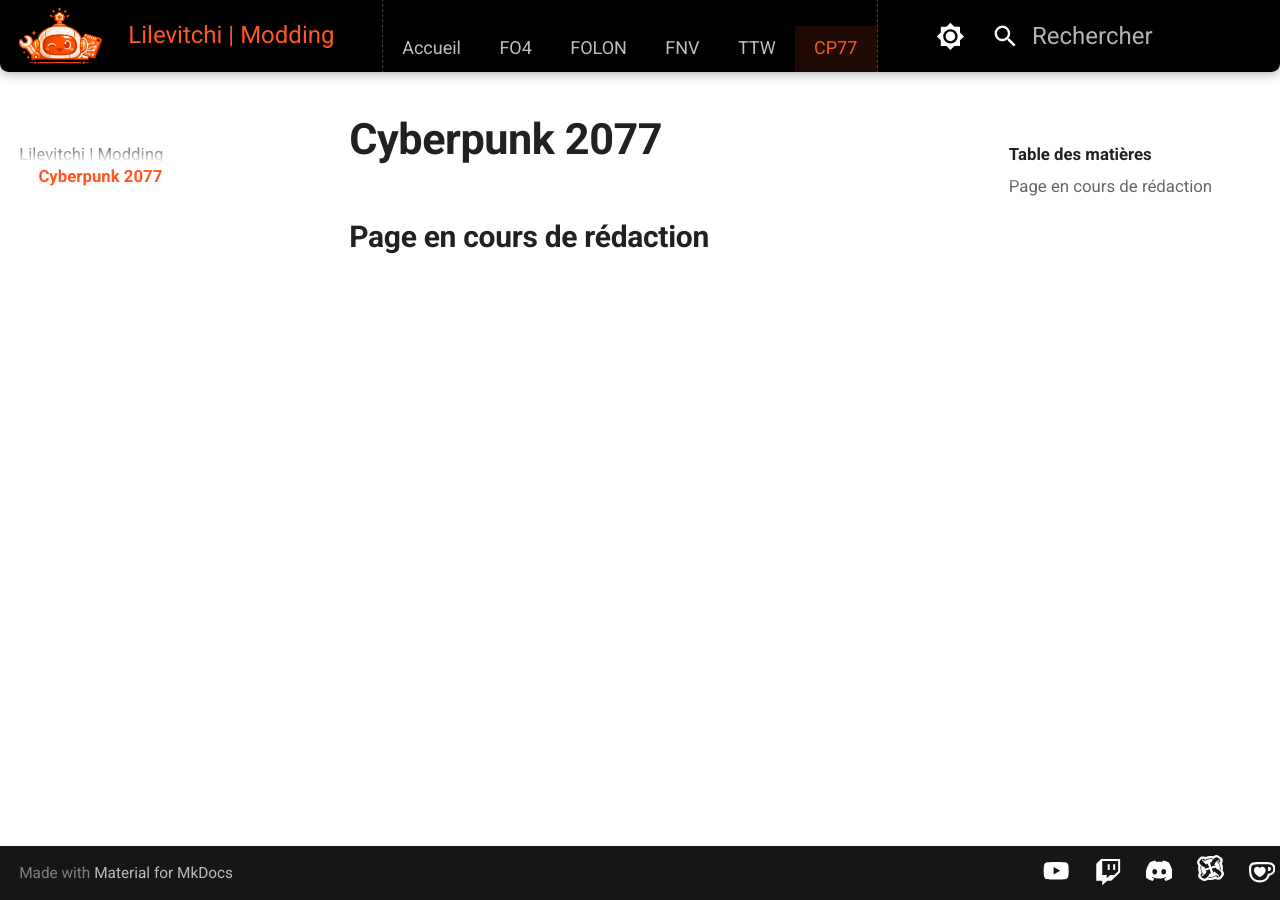
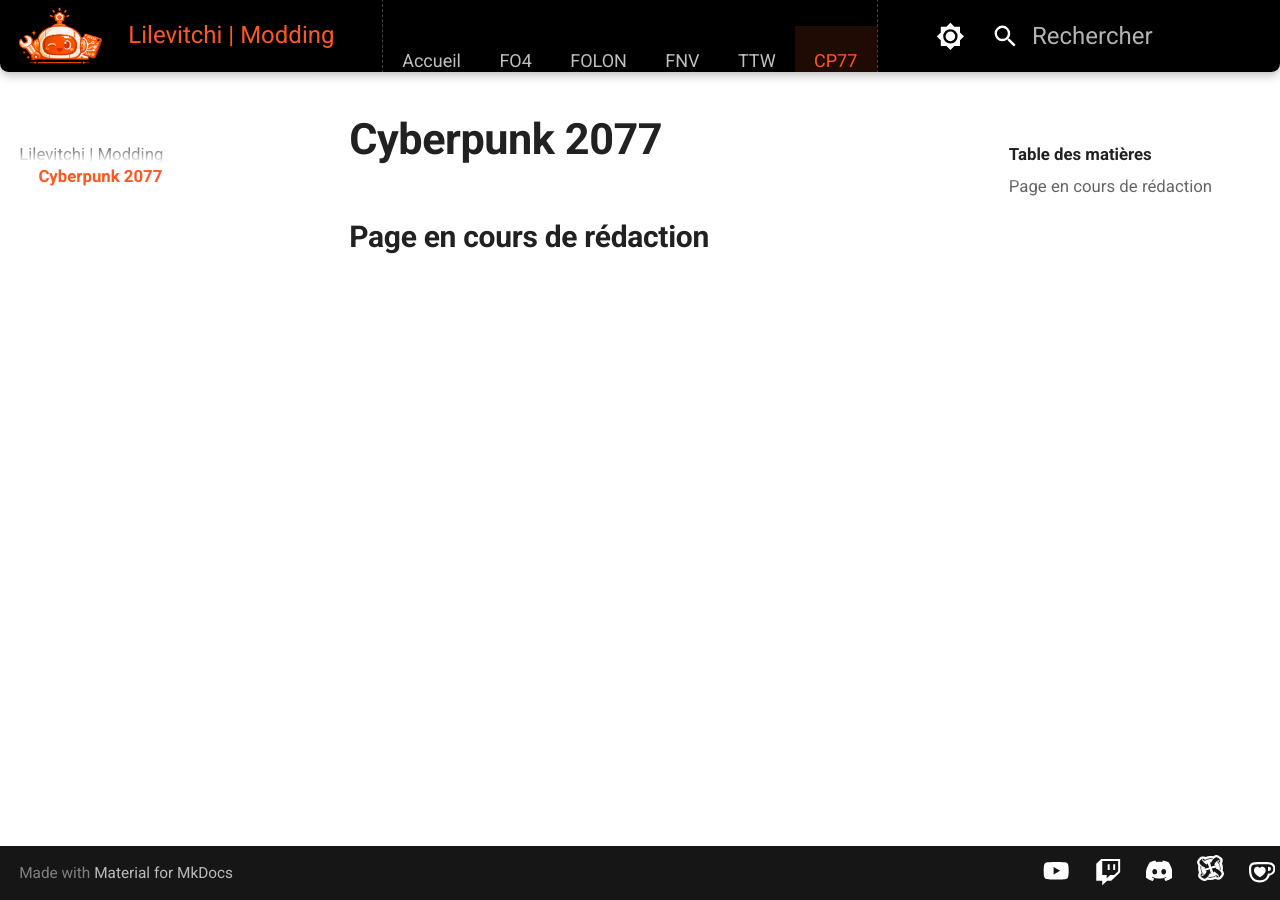
Before and after one commit to Lilevitchi/lilevitchi.github.io, an MkDocs documentation site: the page built from docs/cyberpunk/index.md, in a window 1280 px wide. Built offline with MkDocs 1.6.1 and Material for MkDocs 9.7.7, drawn with Linux system fonts in a browser that asks for light colours.

Commit message:
Update extra.css

```diff
--- a/docs/stylesheets/extra.css
+++ b/docs/stylesheets/extra.css
@@ -157,7 +157,7 @@
   align-items: center;
   height: 100%;
   gap: 0;
-  padding-bot: 0.8rem;
+  padding: 0;
   margin: 0;
    outline: 1px dashed rgba(255, 255, 255, 0.25);
 }
@@ -170,7 +170,7 @@
 
 /* Onglet — état normal */
 [data-md-color-scheme] .md-tabs__link {
-  min-height: var(--header-height);
+  /*min-height: var(--header-height); */
   display: flex;
   padding: 0.4rem 0.8rem;
   color: var(--white);
@@ -183,6 +183,11 @@
               background-color var(--transition-base),
               opacity var(--transition-base),
               border-color var(--transition-base);
+
+ height: var(--header-height);
+ align-items: center;
+ justify-content: center;
+ box-sizing: border-box;
 }
 
 /* Onglet — survol (hover) */
@@ -199,7 +204,9 @@
   opacity: 1;
   color: var(--accent);
   background-color: var(--tab-bg-active);
-  border-bottom-color: var(--accent);
+  /*border-bottom-color: var(--accent);*/
+
+ border-bottom: 4px solid var(--accent) !important;
 }
 
 /* Texte long */
```
